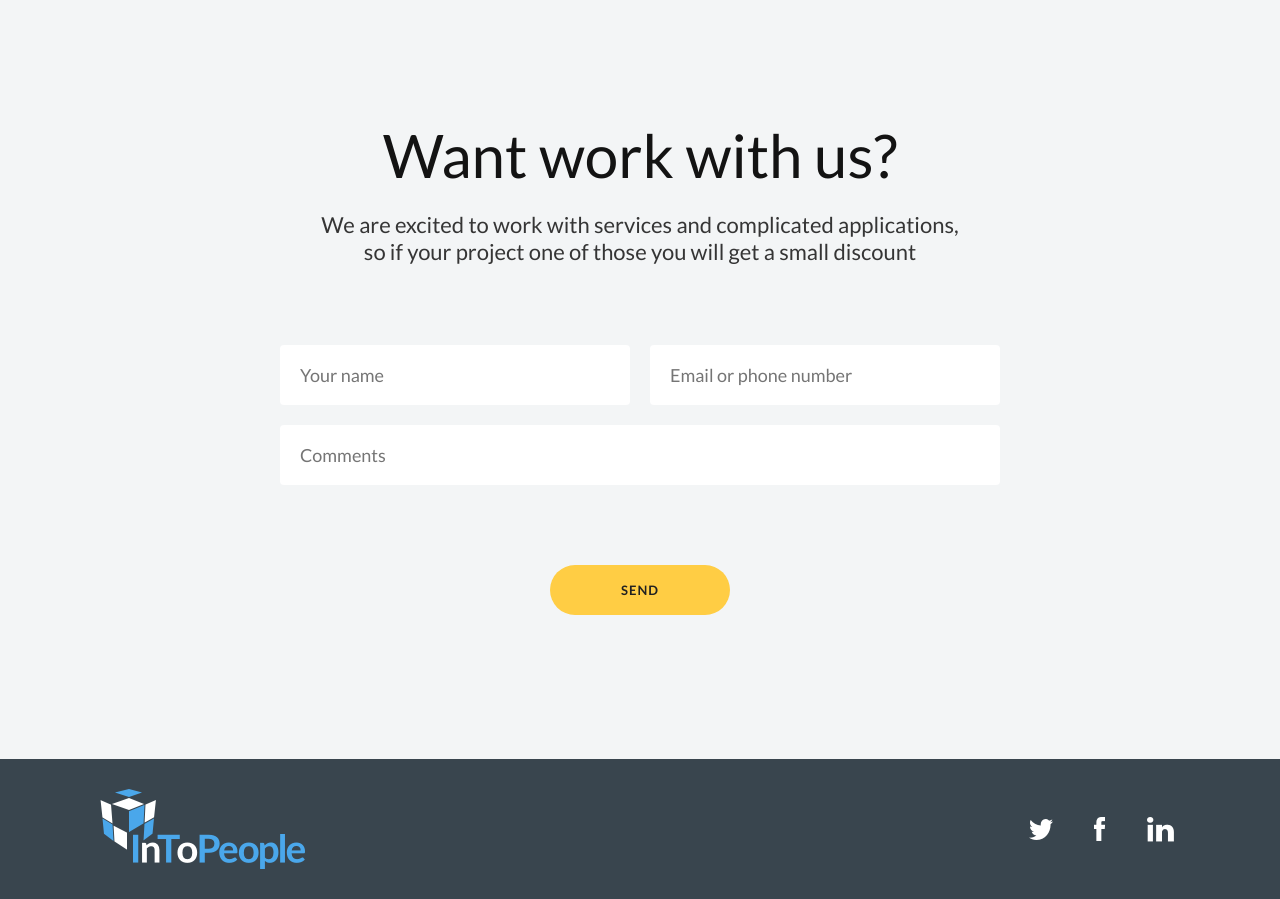
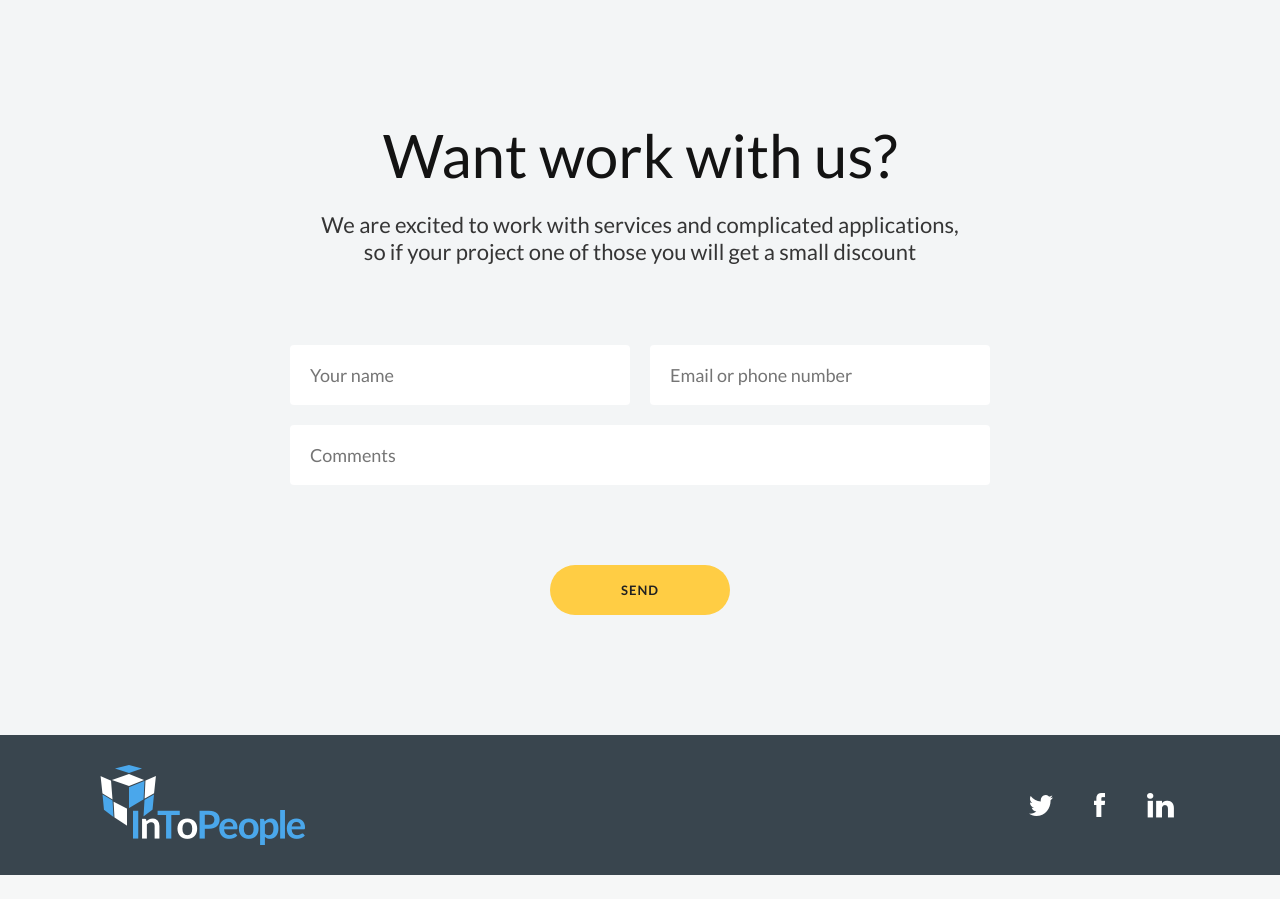
Before and after one commit to alexsholk/intopeople, a PHP site: page /index.php in a window 1280 px wide. Shown: the part 2834-3733 px from the top of the page. After the commit the page ends 3709 px from the top, so only its background shows below. Run offline with PHP 8.4, Linux system fonts and the light colour scheme.

Commit message:
Development page in progress

```diff
--- a/web/_contact_form.php
+++ b/web/_contact_form.php
@@ -1,11 +1,12 @@
 <div class="bg-gray">
     <div class="main-wrap">
+        <div class="middle-width centered">
             <h1>Want work with us?</h1>
-        <p class="middle-width centered extra-margin-bottom larger darker align-center">
+            <p class="align-center larger darker">
                 We are excited to work with services and complicated applications,<br>
                 so if your project one of those you will get a small discount
             </p>
-        <form class="middle-width centered extra-margin-bottom" action="/" method="post" style="margin-bottom: 104px !important;">
+            <form class="contact-form extra-margin-bottom " action="/" method="post">
                 <div class="form-row">
                     <div class="form-field">
                         <input type="text" placeholder="Your name">
@@ -25,3 +26,4 @@
             </form>
         </div>
     </div>
+</div>
--- a/web/_intro.php
+++ b/web/_intro.php
@@ -1,7 +1,7 @@
 <div class="bg-gray">
     <div class="main-wrap">
-        <h1>IntoPeople</h1>
         <div class="middle-width centered extra-margin-bottom">
+            <h1>IntoPeople</h1>
             <p class="align-center">
                 provides software solutions for everyone. Our solutions consist of nearshore development,
                 flexible staffing, payrolling and a combination of those services. We offer you security,
--- a/web/about.php
+++ b/web/about.php
@@ -11,7 +11,7 @@ $selected = 1;
 <div class="main-container">
     <div>
         <div class="main-wrap">
-            <div class="middle-width centered">
+            <div class="middle-width centered extra-margin-bottom">
                 <h1>Algemene informatie over IntoPeople</h1>
                 <p>
                     IntoPeople is een ambitieus en internationaal gerichte onderneming. Zij biedt op maat IT oplossingen
@@ -191,7 +191,6 @@ $selected = 1;
                     </p>
                 </div>
             </div>
-        <!-- TODO -->
         </div>
     </div>
     <?php require '_contact_form.php' ?>
--- a/web/styles/css/index.css
+++ b/web/styles/css/index.css
@@ -334,6 +334,10 @@ input[type=reset] {
   flex-grow: 1;
 }
 
+.contact-form {
+  margin: 80px 0 104px;
+}
+
 .multi-column {
   padding: 0 30px 20px;
   display: flex;
--- a/web/styles/sass/index.sass
+++ b/web/styles/sass/index.sass
@@ -305,6 +305,9 @@ input[type="reset"]
     padding: 0 10px
     flex-grow: 1
 
+.contact-form
+  margin: 80px 0 104px
+
 .multi-column
   padding: 0 30px 20px
   display: flex
```
Also changed, not shown: 1 other file. Lines whose indentation alone changed are shown as unchanged.
